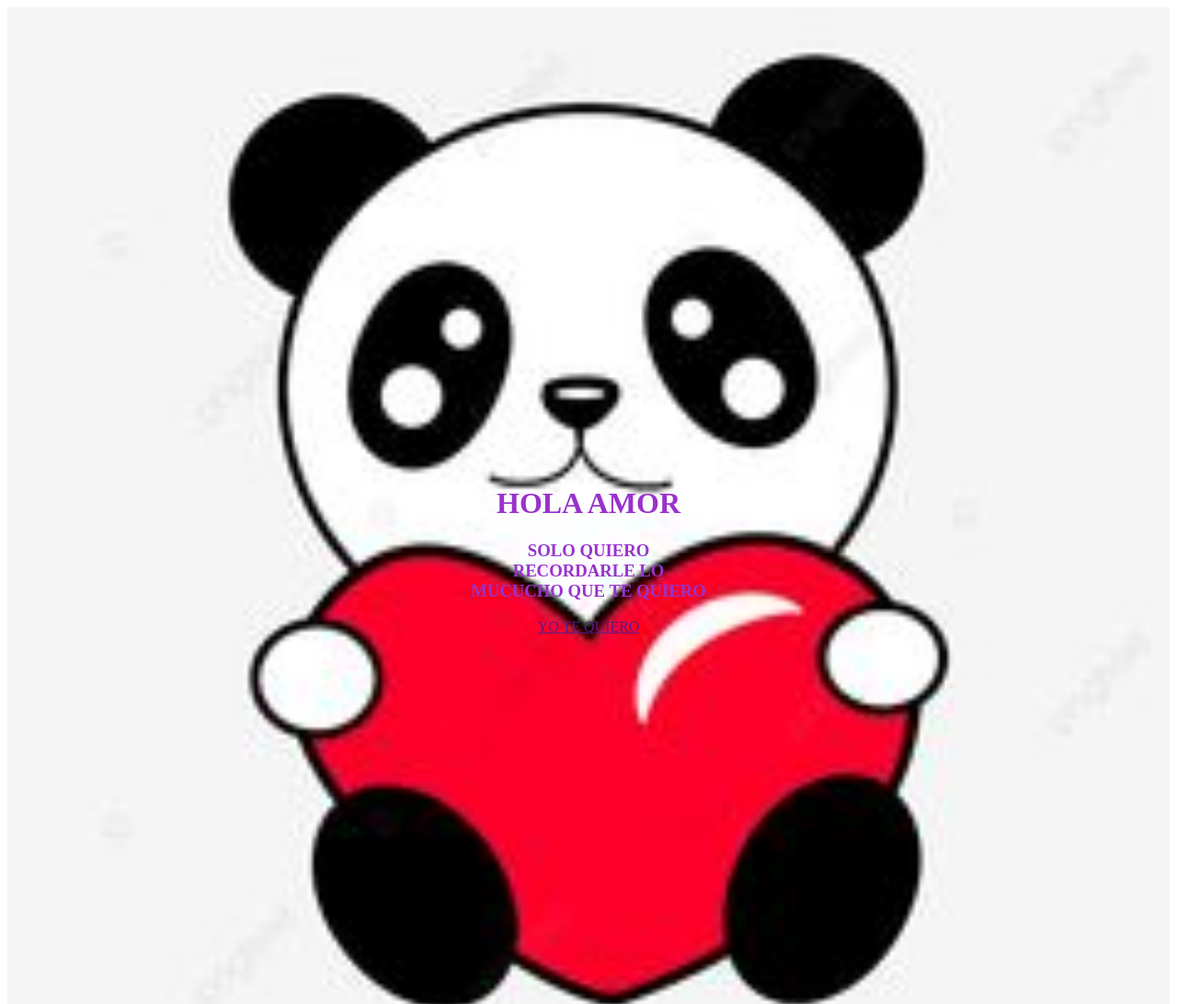
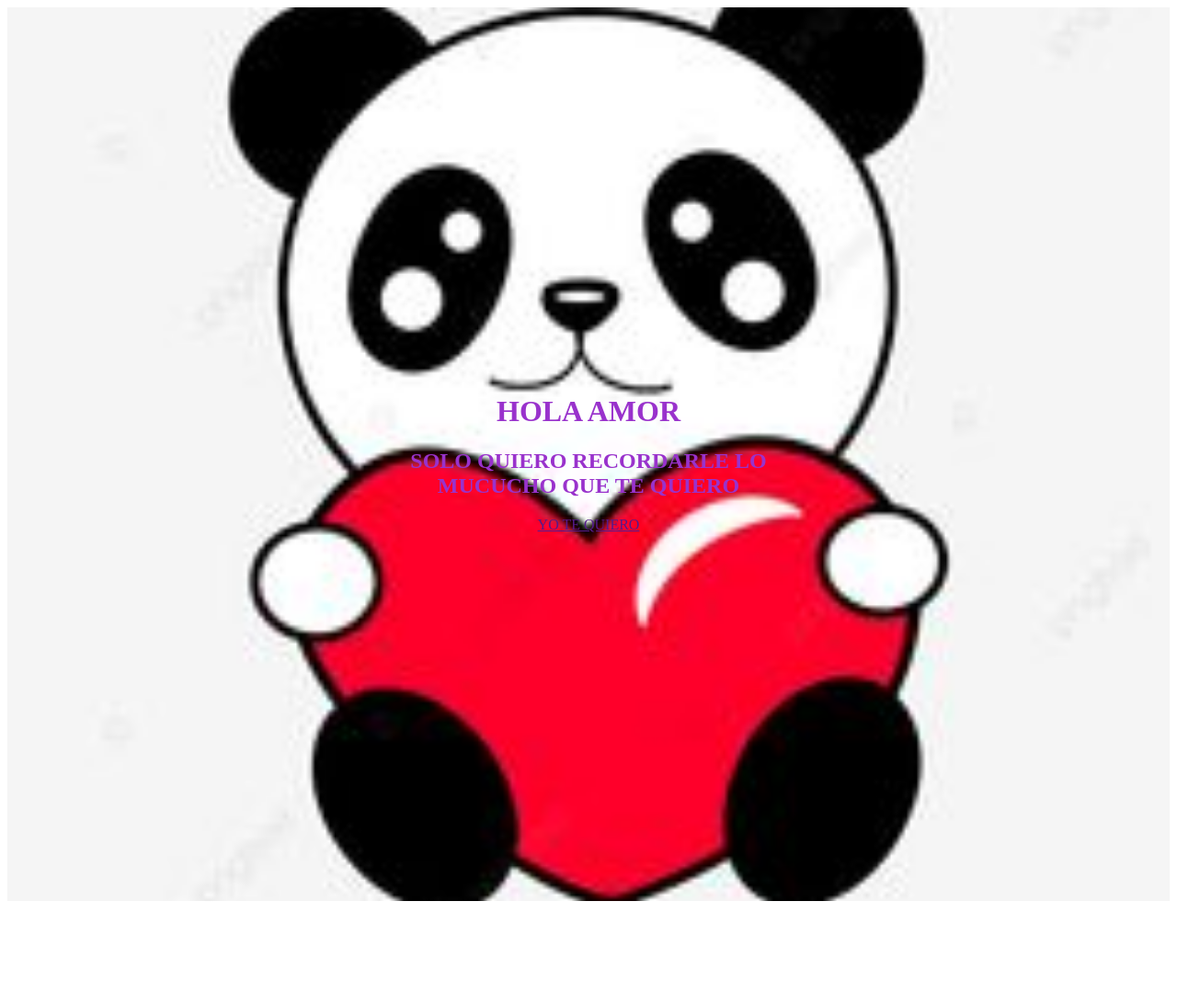
Before and after one commit to Adan105/Miriam1, a plain HTML site: page index.html in a window 1280 px wide. Shown: the top 1092 px of the page at 92% size. After the commit the page ends 988 px from the top, so only its background shows below. Drawn offline with Linux system fonts and the light colour scheme.

Commit message:
Update index.html

```diff
--- a/index.html
+++ b/index.html
@@ -14,7 +14,7 @@
     background-size: cover;
     text-align: center;
     color: darkorchid;
-    padding: 500px;
+    padding: 400px;
 }
     </style>
 
@@ -25,7 +25,7 @@
     <div class="amor">
 
     <h1>HOLA AMOR </h1>
-    <h3>SOLO QUIERO RECORDARLE LO MUCUCHO QUE TE QUIERO </h3>
+    <h2>SOLO QUIERO RECORDARLE LO MUCUCHO QUE TE QUIERO </h2>
     <a href="">YO TE QUIERO</a>
 
 
```
